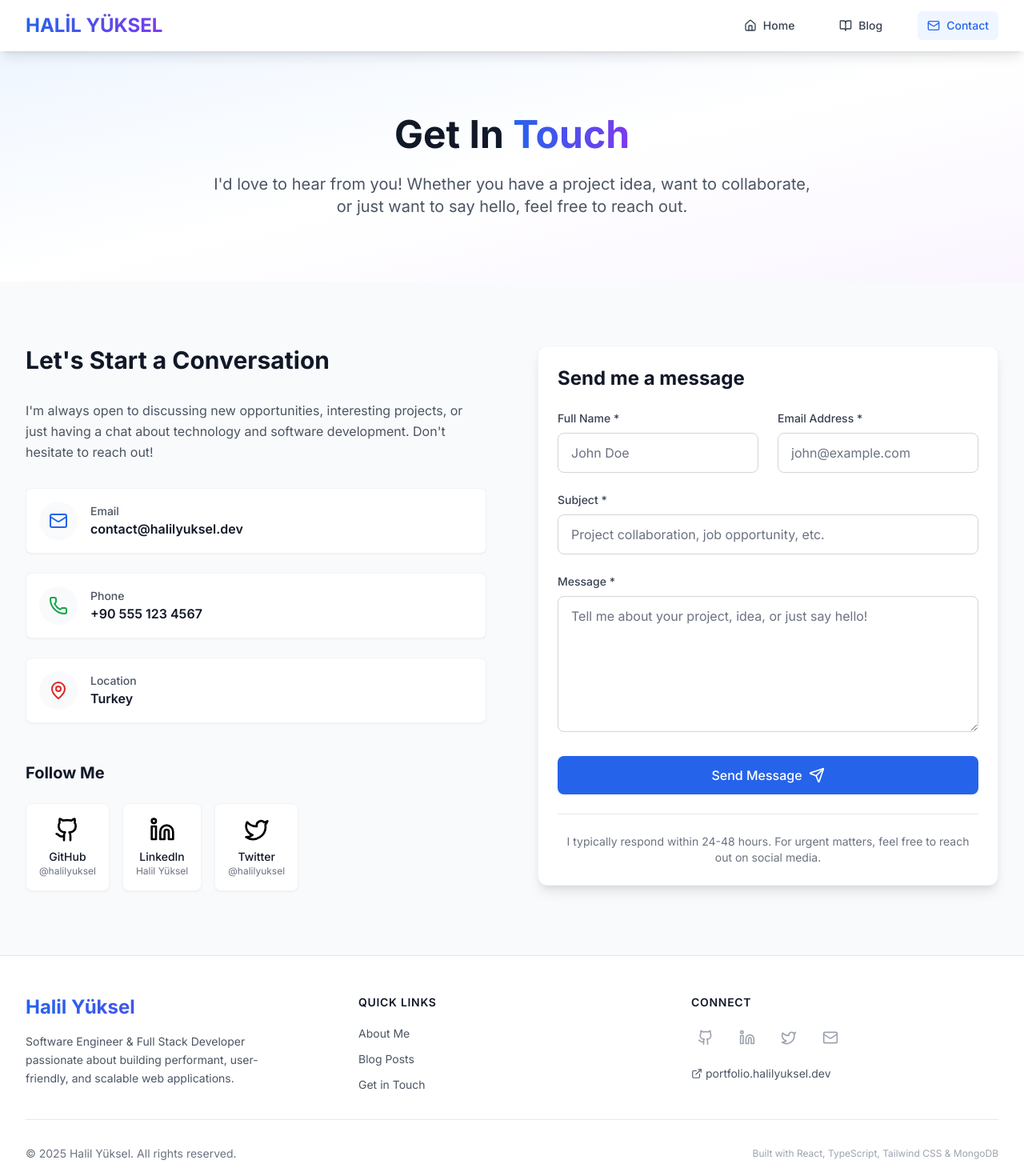
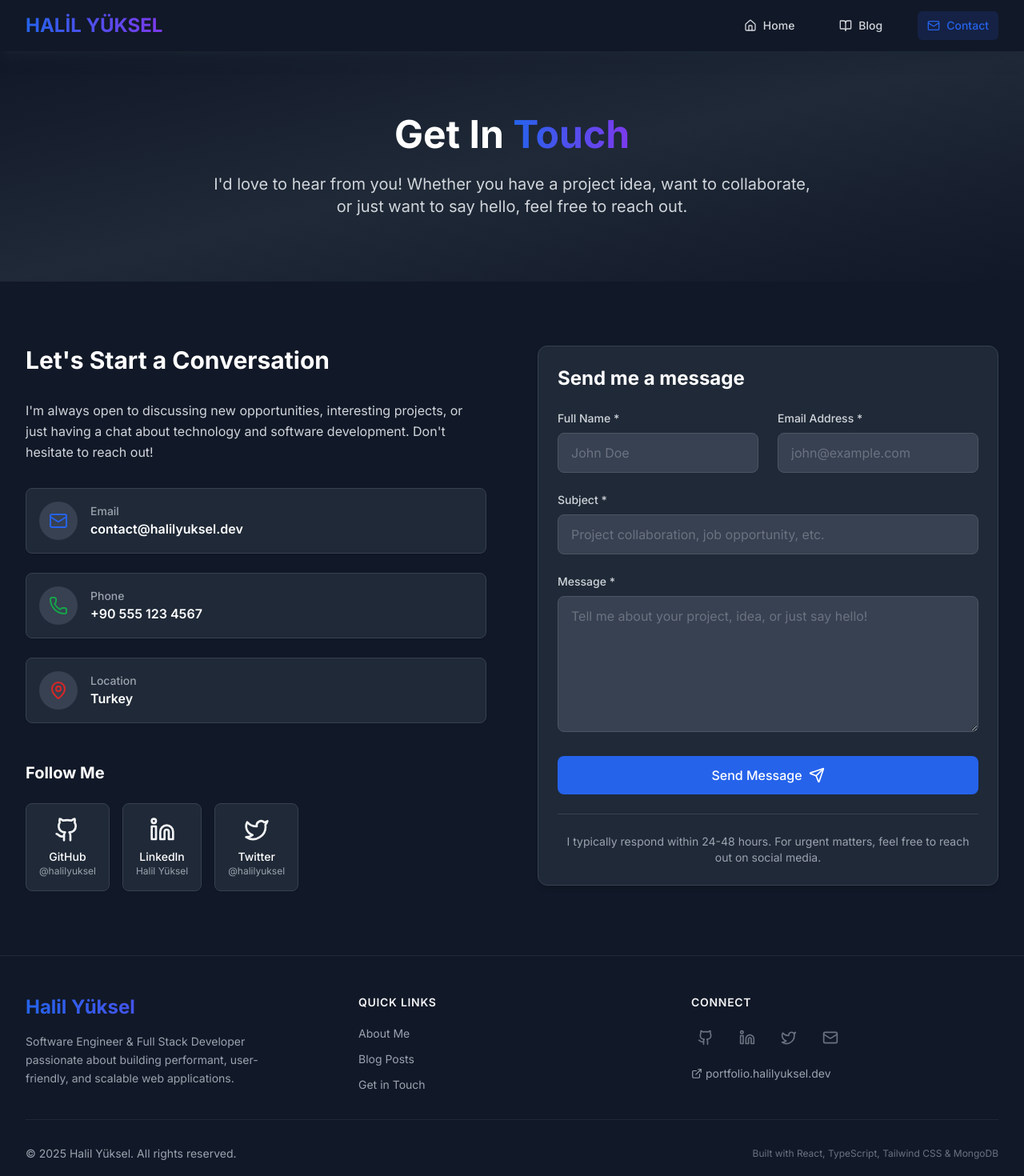
Before and after one commit to Huwul/Halil_Portfolio, a React (Vite) app: page /contact in a window 1280 px wide. Shown: the top 1470 px of the page at 80% size. Built offline with nearby package versions, Linux system fonts and the light colour scheme.

Commit message:
css updated

```diff
--- a/src/components/Footer.tsx
+++ b/src/components/Footer.tsx
@@ -31,7 +31,7 @@ export const Footer = () => {
   const currentYear = new Date().getFullYear();
 
   return (
-    <footer className="bg-white border-t border-gray-200 mt-auto">
+    <footer className="bg-white dark:bg-gray-900 border-t border-gray-200 dark:border-gray-800 mt-auto">
       <div className="max-w-7xl mx-auto py-12 px-4 sm:px-6 lg:px-8">
         <div className="grid grid-cols-1 md:grid-cols-3 gap-8">
           {/* Brand & Description */}
@@ -39,7 +39,7 @@ export const Footer = () => {
             <h3 className="text-2xl font-bold gradient-text mb-4">
               Halil Yüksel
             </h3>
-            <p className="text-gray-600 text-sm leading-relaxed max-w-xs">
+            <p className="text-gray-600 dark:text-gray-400 text-sm leading-relaxed max-w-xs">
               Software Engineer & Full Stack Developer passionate about building
               performant, user-friendly, and scalable web applications.
             </p>
@@ -47,14 +47,14 @@ export const Footer = () => {
 
           {/* Quick Links */}
           <div className="col-span-1 md:col-span-1">
-            <h4 className="text-sm font-semibold text-gray-900 uppercase tracking-wider mb-4">
+            <h4 className="text-sm font-semibold text-gray-900 dark:text-gray-100 uppercase tracking-wider mb-4">
               Quick Links
             </h4>
             <ul className="space-y-2">
               <li>
                 <a
                   href="/"
-                  className="text-gray-600 hover:text-primary-600 text-sm transition-colors"
+                  className="text-gray-600 dark:text-gray-400 hover:text-primary-600 text-sm transition-colors"
                 >
                   About Me
                 </a>
@@ -62,7 +62,7 @@ export const Footer = () => {
               <li>
                 <a
                   href="/blog"
-                  className="text-gray-600 hover:text-primary-600 text-sm transition-colors"
+                  className="text-gray-600 dark:text-gray-400 hover:text-primary-600 text-sm transition-colors"
                 >
                   Blog Posts
                 </a>
@@ -70,7 +70,7 @@ export const Footer = () => {
               <li>
                 <a
                   href="/contact"
-                  className="text-gray-600 hover:text-primary-600 text-sm transition-colors"
+                  className="text-gray-600 dark:text-gray-400 hover:text-primary-600 text-sm transition-colors"
                 >
                   Get in Touch
                 </a>
@@ -80,7 +80,7 @@ export const Footer = () => {
 
           {/* Social Links */}
           <div className="col-span-1 md:col-span-1">
-            <h4 className="text-sm font-semibold text-gray-900 uppercase tracking-wider mb-4">
+            <h4 className="text-sm font-semibold text-gray-900 dark:text-gray-100 uppercase tracking-wider mb-4">
               Connect
             </h4>
             <div className="flex space-x-4">
@@ -92,7 +92,7 @@ export const Footer = () => {
                     href={link.href}
                     target="_blank"
                     rel="noopener noreferrer"
-                    className={`text-gray-400 ${link.color} transition-colors p-2 rounded-lg hover:bg-gray-100`}
+                    className={`text-gray-400 dark:text-gray-500 ${link.color} transition-colors p-2 rounded-lg hover:bg-gray-100 dark:hover:bg-gray-800`}
                     aria-label={link.name}
                   >
                     <Icon size={20} />
@@ -105,7 +105,7 @@ export const Footer = () => {
                 href="https://portfolio.halilyuksel.dev"
                 target="_blank"
                 rel="noopener noreferrer"
-                className="inline-flex items-center text-sm text-gray-600 hover:text-primary-600 transition-colors"
+                className="inline-flex items-center text-sm text-gray-600 dark:text-gray-400 hover:text-primary-600 transition-colors"
               >
                 <ExternalLink size={14} className="mr-1" />
                 portfolio.halilyuksel.dev
@@ -115,12 +115,12 @@ export const Footer = () => {
         </div>
 
         {/* Bottom */}
-        <div className="mt-8 pt-8 border-t border-gray-200">
+        <div className="mt-8 pt-8 border-t border-gray-200 dark:border-gray-800">
           <div className="flex flex-col md:flex-row justify-between items-center">
-            <p className="text-gray-500 text-sm">
+            <p className="text-gray-500 dark:text-gray-400 text-sm">
               © {currentYear} Halil Yüksel. All rights reserved.
             </p>
-            <p className="text-gray-400 text-xs mt-2 md:mt-0">
+            <p className="text-gray-400 dark:text-gray-500 text-xs mt-2 md:mt-0">
               Built with React, TypeScript, Tailwind CSS & MongoDB
             </p>
           </div>
--- a/src/components/Layout.tsx
+++ b/src/components/Layout.tsx
@@ -4,7 +4,7 @@ import { Footer } from './Footer';
 
 export const Layout = () => {
   return (
-    <div className="min-h-screen bg-gray-50 flex flex-col">
+    <div className="min-h-screen bg-gray-50 dark:bg-gray-900 flex flex-col">
       <Navigation />
       <main className="flex-grow">
         <Outlet />
--- a/src/components/Navigation.tsx
+++ b/src/components/Navigation.tsx
@@ -17,7 +17,7 @@ export const Navigation = () => {
   };
 
   return (
-    <nav className="bg-white shadow-lg sticky top-0 z-50">
+    <nav className="bg-white dark:bg-gray-900 shadow-lg dark:shadow-gray-800/50 sticky top-0 z-50">
       <div className="max-w-7xl mx-auto px-4 sm:px-6 lg:px-8">
         <div className="flex justify-between h-16">
           {/* Logo */}
@@ -40,8 +40,8 @@ export const Navigation = () => {
                   to={item.href}
                   className={`flex items-center space-x-2 px-3 py-2 rounded-md text-sm font-medium transition-all duration-200 ${
                     isCurrentPage(item.href)
-                      ? 'text-primary-600 bg-primary-50'
-                      : 'text-gray-700 hover:text-primary-600 hover:bg-gray-100'
+                      ? 'text-primary-600 bg-primary-50 dark:bg-primary-900/30'
+                      : 'text-gray-700 dark:text-gray-300 hover:text-primary-600 hover:bg-gray-100 dark:hover:bg-gray-800'
                   }`}
                 >
                   <Icon size={16} />
@@ -55,7 +55,7 @@ export const Navigation = () => {
           <div className="md:hidden flex items-center">
             <button
               onClick={() => setIsMenuOpen(!isMenuOpen)}
-              className="p-2 rounded-md text-gray-700 hover:text-primary-600 hover:bg-gray-100 transition-colors"
+              className="p-2 rounded-md text-gray-700 dark:text-gray-300 hover:text-primary-600 hover:bg-gray-100 dark:hover:bg-gray-800 transition-colors"
             >
               {isMenuOpen ? <X size={24} /> : <Menu size={24} />}
             </button>
@@ -66,7 +66,7 @@ export const Navigation = () => {
       {/* Mobile Navigation */}
       {isMenuOpen && (
         <div className="md:hidden">
-          <div className="px-2 pt-2 pb-3 space-y-1 sm:px-3 bg-white border-t">
+          <div className="px-2 pt-2 pb-3 space-y-1 sm:px-3 bg-white dark:bg-gray-900 border-t dark:border-gray-800">
             {navigation.map((item) => {
               const Icon = item.icon;
               return (
@@ -76,8 +76,8 @@ export const Navigation = () => {
                   onClick={() => setIsMenuOpen(false)}
                   className={`flex items-center space-x-3 px-3 py-2 rounded-md text-base font-medium transition-all duration-200 ${
                     isCurrentPage(item.href)
-                      ? 'text-primary-600 bg-primary-50'
-                      : 'text-gray-700 hover:text-primary-600 hover:bg-gray-100'
+                      ? 'text-primary-600 bg-primary-50 dark:bg-primary-900/30'
+                      : 'text-gray-700 dark:text-gray-300 hover:text-primary-600 hover:bg-gray-100 dark:hover:bg-gray-800'
                   }`}
                 >
                   <Icon size={20} />
--- a/src/index.css
+++ b/src/index.css
@@ -7,11 +7,11 @@
   html {
     scroll-behavior: smooth;
   }
-
   body {
     font-family: Inter, system-ui, sans-serif;
     -webkit-font-smoothing: antialiased;
     -moz-osx-font-smoothing: grayscale;
+    @apply bg-white text-gray-900 dark:bg-gray-900 dark:text-gray-100;
   }
 }
 
@@ -67,11 +67,7 @@
   }
 
   .card {
-    background-color: white;
-    border-radius: 0.75rem;
-    box-shadow: 0 10px 15px -3px rgba(0, 0, 0, 0.1), 0 4px 6px -2px rgba(0, 0, 0, 0.05);
-    border: 1px solid #f3f4f6;
-    padding: 1.5rem;
+    @apply bg-white dark:bg-gray-800 border border-gray-100 dark:border-gray-700 rounded-xl shadow-md p-6;
   }
 
   .gradient-text {
--- a/src/pages/Contact.tsx
+++ b/src/pages/Contact.tsx
@@ -98,27 +98,27 @@ export const Contact = () => {
   return (
     <div className="min-h-screen">
       {/* Hero Section */}
-      <section className="section-padding bg-gradient-to-br from-blue-50 via-white to-purple-50">
+      <section className="section-padding bg-gradient-to-br from-gray-900 via-gray-800 to-gray-900 dark:from-gray-900 dark:via-gray-800 dark:to-gray-900">
         <div className="max-w-7xl mx-auto text-center">
-          <h1 className="text-4xl sm:text-5xl font-bold text-gray-900 mb-6">
+          <h1 className="text-4xl sm:text-5xl font-bold text-white dark:text-white mb-6">
             Get In <span className="gradient-text">Touch</span>
           </h1>
-          <p className="text-xl text-gray-600 max-w-3xl mx-auto">
+          <p className="text-xl text-gray-300 dark:text-gray-300 max-w-3xl mx-auto">
             I'd love to hear from you! Whether you have a project idea, want to collaborate,
             or just want to say hello, feel free to reach out.
           </p>
         </div>
       </section>
 
-      <section className="section-padding">
+      <section className="section-padding bg-gray-900 dark:bg-gray-900">
         <div className="max-w-7xl mx-auto">
           <div className="grid grid-cols-1 lg:grid-cols-2 gap-16">
             {/* Contact Information */}
             <div>
-              <h2 className="text-3xl font-bold text-gray-900 mb-8">
+              <h2 className="text-3xl font-bold text-white dark:text-white mb-8">
                 Let's Start a Conversation
               </h2>
-              <p className="text-gray-600 mb-8 leading-relaxed">
+              <p className="text-gray-300 dark:text-gray-300 mb-8 leading-relaxed">
                 I'm always open to discussing new opportunities, interesting projects,
                 or just having a chat about technology and software development.
                 Don't hesitate to reach out!
@@ -129,13 +129,13 @@ export const Contact = () => {
                 {contactInfo.map((item) => {
                   const Icon = item.icon;
                   const content = (
-                    <div className="flex items-center p-4 bg-white rounded-lg shadow-sm border border-gray-100 hover:shadow-md transition-shadow">
-                      <div className={`p-3 rounded-full bg-gray-50 ${item.color} mr-4`}>
+                    <div className="flex items-center p-4 bg-white dark:bg-gray-800 rounded-lg shadow-sm border border-gray-100 dark:border-gray-700 hover:shadow-md transition-shadow">
+                      <div className={`p-3 rounded-full bg-gray-50 dark:bg-gray-700 ${item.color} mr-4`}>
                         <Icon size={24} />
                       </div>
                       <div>
-                        <p className="text-sm text-gray-600 font-medium">{item.label}</p>
-                        <p className="text-gray-900 font-semibold">{item.value}</p>
+                        <p className="text-sm text-gray-600 dark:text-gray-400 font-medium">{item.label}</p>
+                        <p className="text-gray-900 dark:text-white font-semibold">{item.value}</p>
                       </div>
                     </div>
                   );
@@ -154,7 +154,7 @@ export const Contact = () => {
 
               {/* Social Links */}
               <div>
-                <h3 className="text-xl font-bold text-gray-900 mb-6">Follow Me</h3>
+                <h3 className="text-xl font-bold text-white dark:text-white mb-6">Follow Me</h3>
                 <div className="flex space-x-4">
                   {socialLinks.map((link) => {
                     const Icon = link.icon;
@@ -164,11 +164,11 @@ export const Contact = () => {
                         href={link.href}
                         target="_blank"
                         rel="noopener noreferrer"
-                        className={`group flex flex-col items-center p-4 bg-white rounded-lg shadow-sm border border-gray-100 hover:shadow-md transition-all ${link.color}`}
+                        className={`group flex flex-col items-center p-4 bg-white dark:bg-gray-800 rounded-lg shadow-sm border border-gray-100 dark:border-gray-700 hover:shadow-md transition-all ${link.color}`}
                       >
                         <Icon size={32} className="mb-2" />
-                        <span className="text-sm font-medium text-gray-900">{link.name}</span>
-                        <span className="text-xs text-gray-500">{link.username}</span>
+                        <span className="text-sm font-medium text-gray-900 dark:text-white">{link.name}</span>
+                        <span className="text-xs text-gray-500 dark:text-gray-400">{link.username}</span>
                       </a>
                     );
                   })}
@@ -179,7 +179,7 @@ export const Contact = () => {
             {/* Contact Form */}
             <div>
               <div className="card">
-                <h2 className="text-2xl font-bold text-gray-900 mb-6">Send me a message</h2>
+                <h2 className="text-2xl font-bold text-gray-900 dark:text-white mb-6">Send me a message</h2>
 
                 {/* Success Message */}
                 {submitStatus === 'success' && (
@@ -206,7 +206,7 @@ export const Contact = () => {
                 <form onSubmit={handleSubmit} className="space-y-6">
                   <div className="grid grid-cols-1 sm:grid-cols-2 gap-6">
                     <div>
-                      <label htmlFor="name" className="block text-sm font-medium text-gray-700 mb-2">
+                      <label htmlFor="name" className="block text-sm font-medium text-gray-700 dark:text-gray-300 mb-2">
                         Full Name *
                       </label>
                       <input
@@ -216,12 +216,12 @@ export const Contact = () => {
                         value={formData.name}
                         onChange={handleInputChange}
                         required
-                        className="w-full px-4 py-3 border border-gray-300 rounded-lg focus:outline-none focus:ring-2 focus:ring-primary-500 focus:border-transparent transition-colors"
+                        className="w-full px-4 py-3 border border-gray-300 dark:border-gray-600 dark:bg-gray-700 dark:text-white rounded-lg focus:outline-none focus:ring-2 focus:ring-primary-500 focus:border-transparent transition-colors"
                         placeholder="John Doe"
                       />
                     </div>
                     <div>
-                      <label htmlFor="email" className="block text-sm font-medium text-gray-700 mb-2">
+                      <label htmlFor="email" className="block text-sm font-medium text-gray-700 dark:text-gray-300 mb-2">
                         Email Address *
                       </label>
                       <input
@@ -231,14 +231,14 @@ export const Contact = () => {
                         value={formData.email}
                         onChange={handleInputChange}
                         required
-                        className="w-full px-4 py-3 border border-gray-300 rounded-lg focus:outline-none focus:ring-2 focus:ring-primary-500 focus:border-transparent transition-colors"
+                        className="w-full px-4 py-3 border border-gray-300 dark:border-gray-600 dark:bg-gray-700 dark:text-white rounded-lg focus:outline-none focus:ring-2 focus:ring-primary-500 focus:border-transparent transition-colors"
                         placeholder="john@example.com"
                       />
                     </div>
                   </div>
 
                   <div>
-                    <label htmlFor="subject" className="block text-sm font-medium text-gray-700 mb-2">
+                    <label htmlFor="subject" className="block text-sm font-medium text-gray-700 dark:text-gray-300 mb-2">
                       Subject *
                     </label>
                     <input
@@ -248,13 +248,13 @@ export const Contact = () => {
                       value={formData.subject}
                       onChange={handleInputChange}
                       required
-                      className="w-full px-4 py-3 border border-gray-300 rounded-lg focus:outline-none focus:ring-2 focus:ring-primary-500 focus:border-transparent transition-colors"
+                      className="w-full px-4 py-3 border border-gray-300 dark:border-gray-600 dark:bg-gray-700 dark:text-white rounded-lg focus:outline-none focus:ring-2 focus:ring-primary-500 focus:border-transparent transition-colors"
                       placeholder="Project collaboration, job opportunity, etc."
                     />
                   </div>
 
                   <div>
-                    <label htmlFor="message" className="block text-sm font-medium text-gray-700 mb-2">
+                    <label htmlFor="message" className="block text-sm font-medium text-gray-700 dark:text-gray-300 mb-2">
                       Message *
                     </label>
                     <textarea
@@ -264,7 +264,7 @@ export const Contact = () => {
                       onChange={handleInputChange}
                       required
                       rows={6}
-                      className="w-full px-4 py-3 border border-gray-300 rounded-lg focus:outline-none focus:ring-2 focus:ring-primary-500 focus:border-transparent transition-colors resize-vertical"
+                      className="w-full px-4 py-3 border border-gray-300 dark:border-gray-600 dark:bg-gray-700 dark:text-white rounded-lg focus:outline-none focus:ring-2 focus:ring-primary-500 focus:border-transparent transition-colors resize-vertical"
                       placeholder="Tell me about your project, idea, or just say hello!"
                     />
                   </div>
@@ -288,8 +288,8 @@ export const Contact = () => {
                   </button>
                 </form>
 
-                <div className="mt-6 pt-6 border-t border-gray-200">
-                  <p className="text-sm text-gray-500 text-center">
+                <div className="mt-6 pt-6 border-t border-gray-200 dark:border-gray-700">
+                  <p className="text-sm text-gray-500 dark:text-gray-400 text-center">
                     I typically respond within 24-48 hours. For urgent matters,
                     feel free to reach out on social media.
                   </p>
--- a/tailwind.config.js
+++ b/tailwind.config.js
@@ -1,5 +1,6 @@
 /** @type {import('tailwindcss').Config} */
 export default {
+  darkMode: 'class',
   content: [
     "./index.html",
     "./src/**/*.{js,ts,jsx,tsx}",
```
Also changed, not shown: src/App.tsx (+7 -0 lines), src/pages/Home.tsx (+34 -34 lines).
